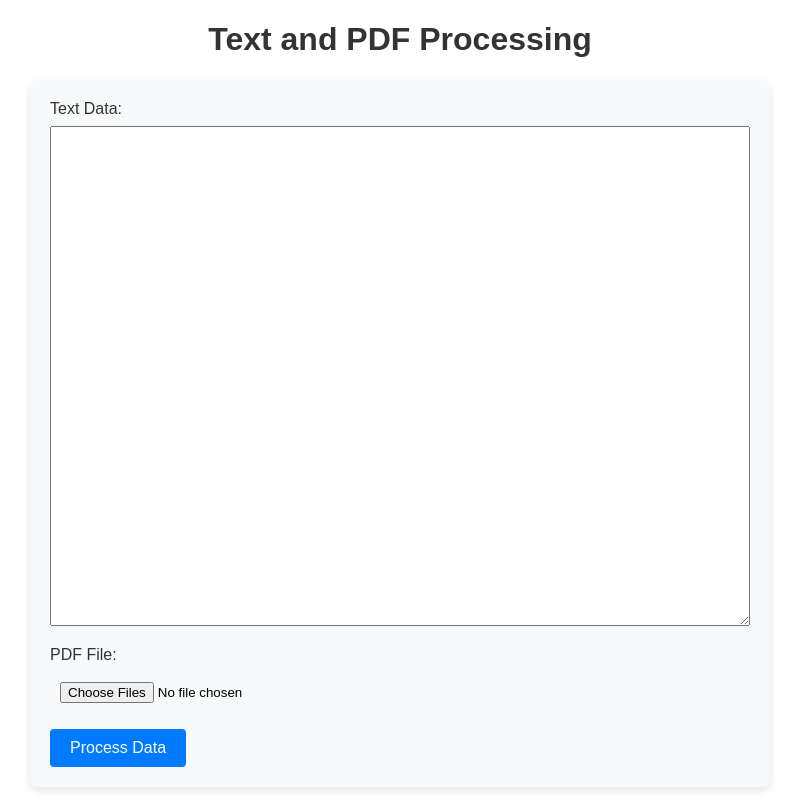
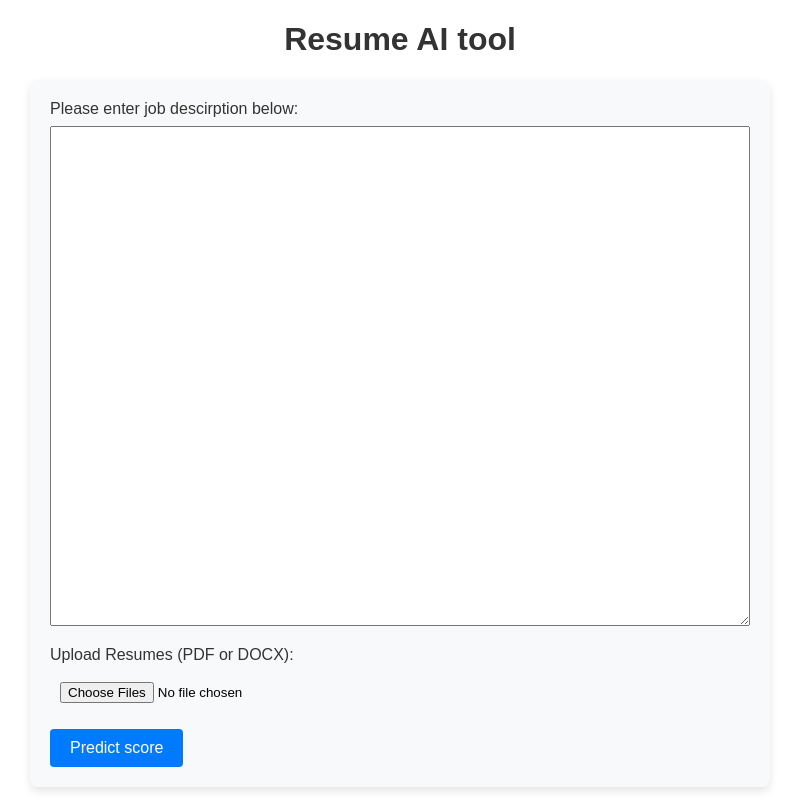
Before and after one commit to shubendu/Resume-JD-Match-API, a Flask app: page / in a window 1280 px wide. Shown: the whole page, without its empty margins (240-1039 px from the left). Run offline with Flask 3, Linux system fonts and the light colour scheme.

Commit message:
upadet the app function for to accept docx file

```diff
--- a/app.py
+++ b/app.py
@@ -1,4 +1,4 @@
-from flask import Flask, request, render_template, jsonify
+from flask import Flask, request, render_template, jsonify, redirect, url_for, flash
 import PyPDF2
 import io
 from werkzeug.utils import secure_filename
@@ -6,6 +6,8 @@ import re
 from gensim.models.doc2vec import Doc2Vec
 import numpy as np
 from numpy.linalg import norm
+import docx
+
 
 def preprocess_text(text):
     text = text.lower()
@@ -23,7 +25,6 @@ def preprocess_text(text):
 
 
 def model_prediction(input_CV,input_JD):
-    print(input_CV)
     model = Doc2Vec.load('cv_job_maching.model')
     v1 = model.infer_vector(input_CV.split())
     v2 = model.infer_vector(input_JD.split())
@@ -34,6 +35,11 @@ def model_prediction(input_CV,input_JD):
 
 app = Flask(__name__)
 
+def extract_text_from_docx(docx_file):
+    doc = docx.Document(docx_file)
+    text_content = '\n'.join([paragraph.text for paragraph in doc.paragraphs])
+    return text_content
+
 def extract_text_from_pdf(pdf_file):
     pdf_content = io.BytesIO(pdf_file.read())
     pdf_reader = PyPDF2.PdfReader(pdf_content)
@@ -42,15 +48,24 @@ def extract_text_from_pdf(pdf_file):
         text_content += page.extract_text()
     return text_content
 
-def extracting_similarity_score(text,pdf_files):
-    first_line_txt = text
-    first_lines = []
-    for pdf_file in pdf_files:
-        pdf_text = extract_text_from_pdf(pdf_file)
-        score = model_prediction(preprocess_text(first_line_txt),preprocess_text(pdf_text))
-        pdf_file_name = secure_filename(pdf_file.filename)
-        first_lines.append({'score': score, 'pdf_file_name': pdf_file_name})
-    return first_lines
+def extracting_similarity_score(text, document_files):
+    final_result = []
+
+    for document_file in document_files:
+        if document_file.filename.endswith('.pdf'):
+            document_text = extract_text_from_pdf(document_file)
+        elif document_file.filename.endswith('.docx'):
+            document_text = extract_text_from_docx(document_file)
+        else:
+            # Handle unsupported file types or provide an error message
+            flash(f"Unsupported file type: {document_file.filename}", 'error')
+            return redirect(url_for('index'))
+
+        score = model_prediction(preprocess_text(text), preprocess_text(document_text))
+        file_name = document_file.filename
+        final_result.append({'score': score, 'file_name': file_name})
+
+    return final_result
 
 
 @app.route('/')
@@ -73,10 +88,13 @@ def process_data_api():
 @app.route('/process_data_html', methods=['POST'])
 def process_data_html():
     text_data = request.form.get('text_data')
-    pdf_files = request.files.getlist('pdf_file')
-    results = extracting_similarity_score(text_data,pdf_files)
+    document_files = request.files.getlist('document_file')
 
+
+    results = extracting_similarity_score(text_data, document_files)
+    print(results)
     return render_template('result_multiple.html', results=results)
+
 
 
 if __name__ == '__main__':
--- a/templates/index.html
+++ b/templates/index.html
@@ -3,7 +3,7 @@
 <head>
     <meta charset="UTF-8">
     <meta name="viewport" content="width=device-width, initial-scale=1.0">
-    <title>Text and PDF Processing</title>
+    <title>Resume AI tool</title>
     <style>
         body {
             font-family: 'Arial', sans-serif;
@@ -59,16 +59,26 @@
     </style>
 </head>
 <body>
-    <h1>Text and PDF Processing</h1>
+    <h1>Resume AI tool</h1>
+
+    {% with messages = get_flashed_messages() %}
+    {% if messages %}
+        <ul class="flashes">
+            {% for message in messages %}
+                <li>{{ message }}</li>
+            {% endfor %}
+            </ul>
+        {% endif %}
+    {% endwith %}
+
     <form action="/process_data_html" method="post" enctype="multipart/form-data">
-        <label for="text_data">Text Data:</label>
+        <label for="text_data">Please enter job descirption below:</label>
         <textarea id="text_data" name="text_data" rows="6" required></textarea>
 
-        <label for="pdf_file">PDF File:</label>
-        <!-- Update the file input to accept multiple files -->
-        <input type="file" id="pdf_file" name="pdf_file" accept=".pdf" multiple required>
+        <label for="document_file">Upload Resumes (PDF or DOCX):</label>
+        <input type="file" id="document_file" name="document_file" accept=".pdf, .docx" multiple required>
 
-        <button type="submit">Process Data</button>
+        <button type="submit">Predict score</button>
     </form>
 </body>
 </html>
```
Also changed, not shown: templates/result.html (deleted, +0 -20 lines), templates/result_multiple.html (+20 -3 lines).
